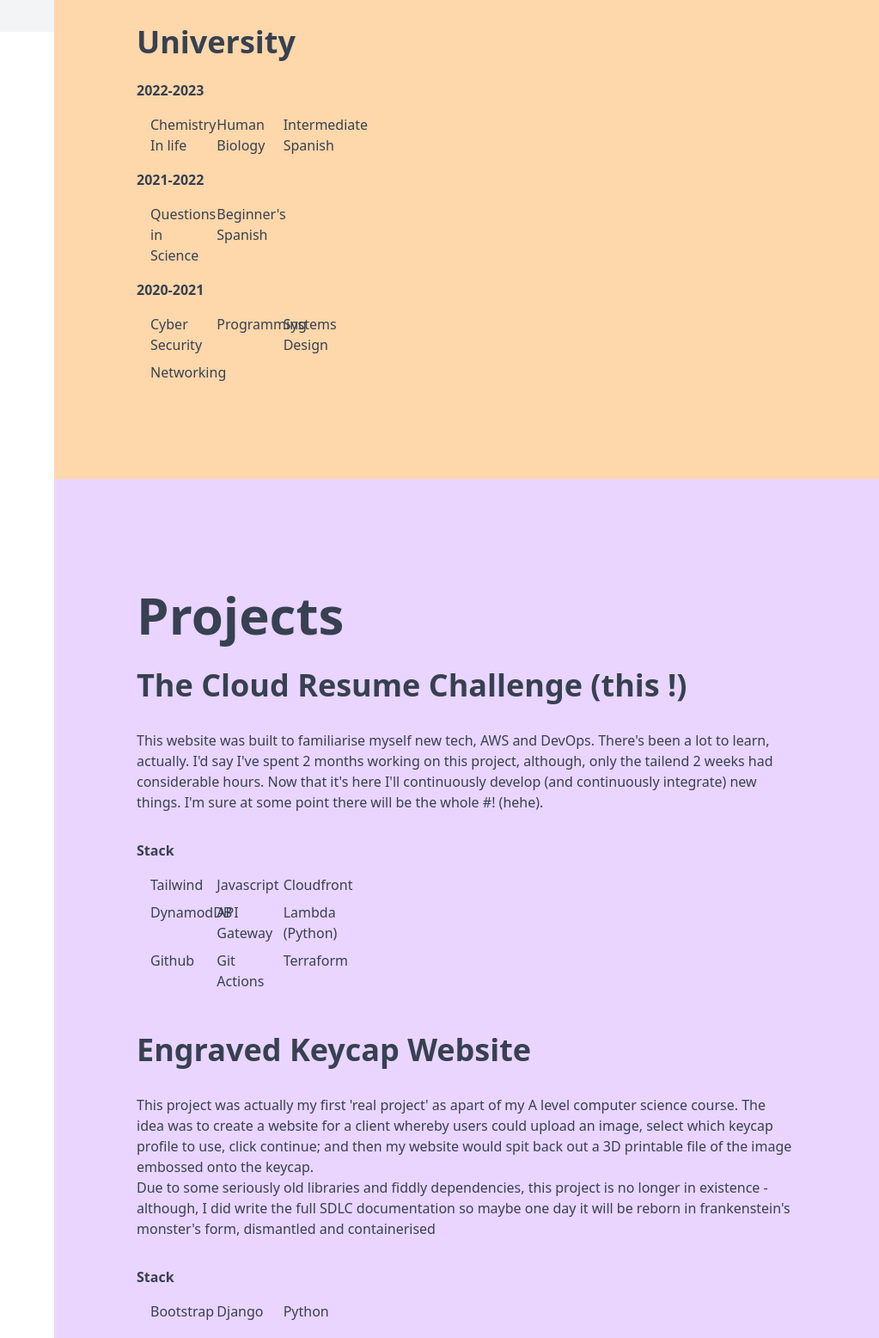
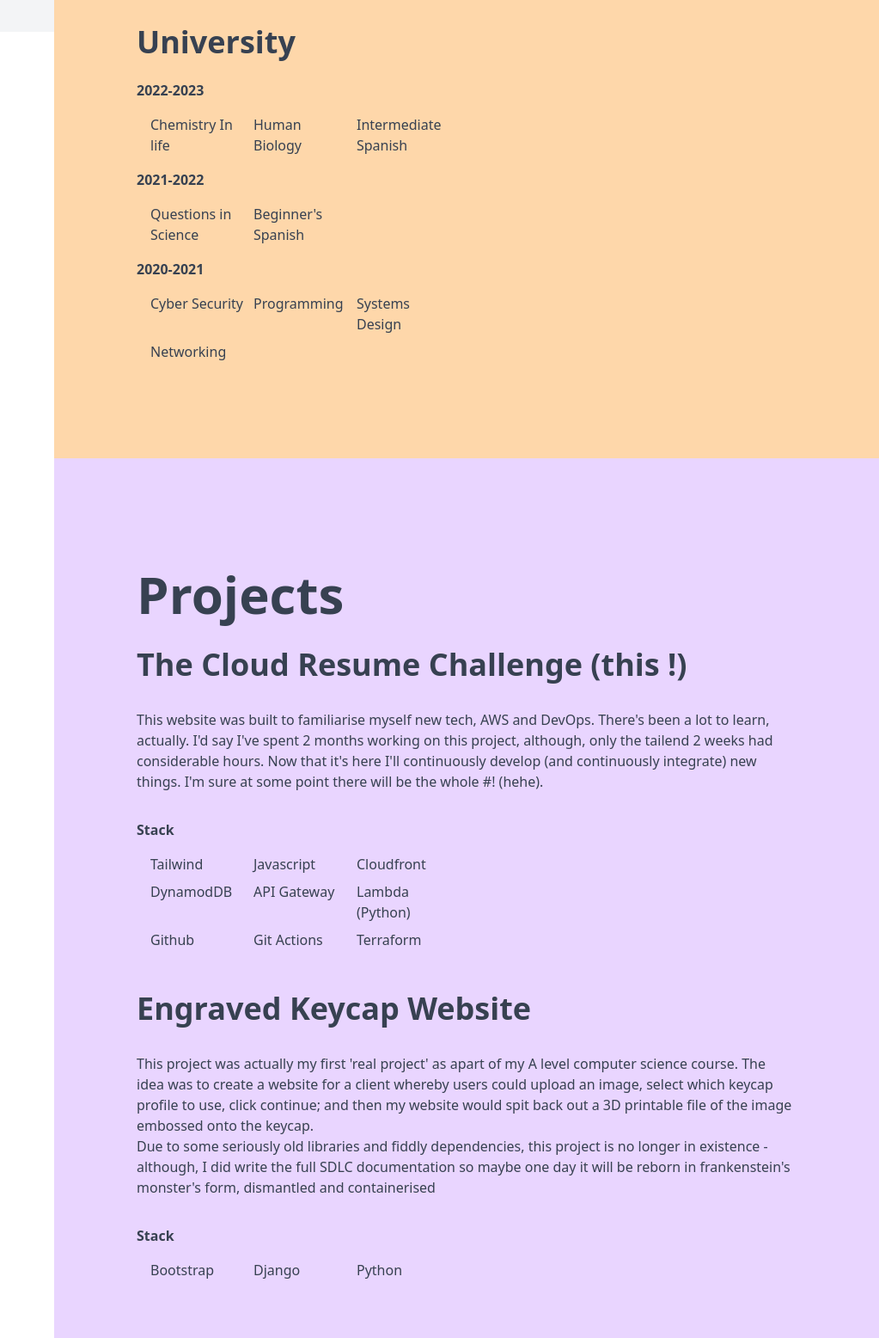
Before and after one commit to rosie-jo/serverless-tailwind-resume, a plain HTML site: page frontend/dist/index.html in a window 1280 px wide. Shown: the part 763-2319 px from the top of the page at 86% size, without its empty margins (257-1280 px from the left). Drawn offline with Linux system fonts and the light colour scheme; no server answers.

Commit message:
getting out of git pickle

```diff
--- a/frontend/dist/index.html
+++ b/frontend/dist/index.html
@@ -50,18 +50,18 @@
                         <h1 class="text-2xl md:text-4xl font-bold mt-8">University</h1></br>
 
                         <strong>2022-2023</strong>
-                        <ul class="md:w-1/3 grid grid-cols-1 md:grid-cols-3 gap-2 p-4">
+                        <ul class="w-auto xl:w-1/2  grid grid-cols-1 md:grid-cols-3 gap-2 p-4">
                             <li>Chemistry In life</li>
                             <li>Human Biology</li>
                             <li>Intermediate Spanish</li>
                         </ul>
                         <strong>2021-2022</strong>
-                        <ul class="md:w-1/3 grid grid-cols-1 md:grid-cols-3 gap-2 p-4">
+                        <ul class="w-auto xl:w-1/2  grid grid-cols-1 md:grid-cols-3 gap-2 p-4">
                             <li>Questions in Science</li>
                             <li>Beginner's Spanish</li>
                         </ul>
                         <strong>2020-2021</strong>
-                        <ul class=" md:w-1/3 grid grid-cols-1 md:grid-cols-3 gap-2 p-4">
+                        <ul class="w-auto xl:w-1/2 grid grid-cols-1 md:grid-cols-3 gap-2 p-4">
 
                             <li>Cyber Security</li>
                             <li>Programming</li>
@@ -81,7 +81,7 @@
                              I'd say I've spent 2 months working on this project, although, only the tailend 2 weeks had considerable hours.
                              Now that it's here I'll continuously develop (and continuously integrate) new things. I'm sure at some point there will be the whole #! (hehe).</p>
                         <strong>Stack</strong>
-                        <ul class=" md:w-1/3 grid grid-cols-1 md:grid-cols-3 gap-2 p-4">
+                        <ul class="w-auto xl:w-1/2 grid grid-cols-1 md:grid-cols-3 gap-2 p-4">
                             <li>Tailwind</li>
                             <li>Javascript</li>
                             <li>Cloudfront</li>
@@ -99,7 +99,7 @@
                     Due to some seriously old libraries and fiddly dependencies, this project is no longer in existence - although, I did write the full SDLC documentation
                 so maybe one day it will be reborn in frankenstein's monster's form, dismantled and containerised </p>
                         <strong>Stack</strong>
-                        <ul class="md:w-1/3 grid grid-cols-1 md:grid-cols-3 gap-2 p-4">
+                        <ul class="w-auto xl:w-1/2 grid grid-cols-1 md:grid-cols-3 gap-2 p-4">
                             <li>Bootstrap</li>
                             <li>Django</li>
                             <li>Python</li>
```
Also changed, not shown: frontend/dist/output.css, 2 other files.
